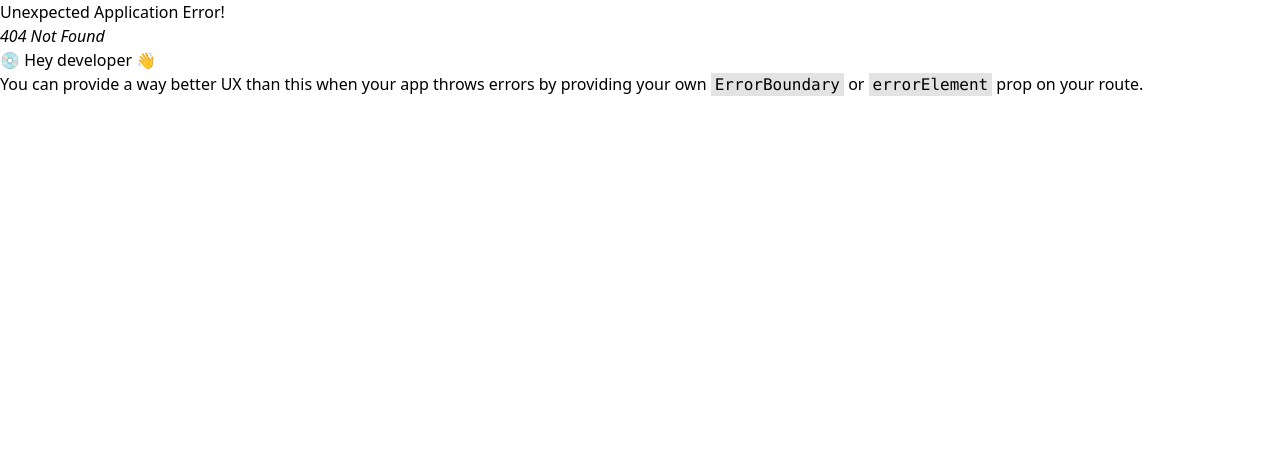
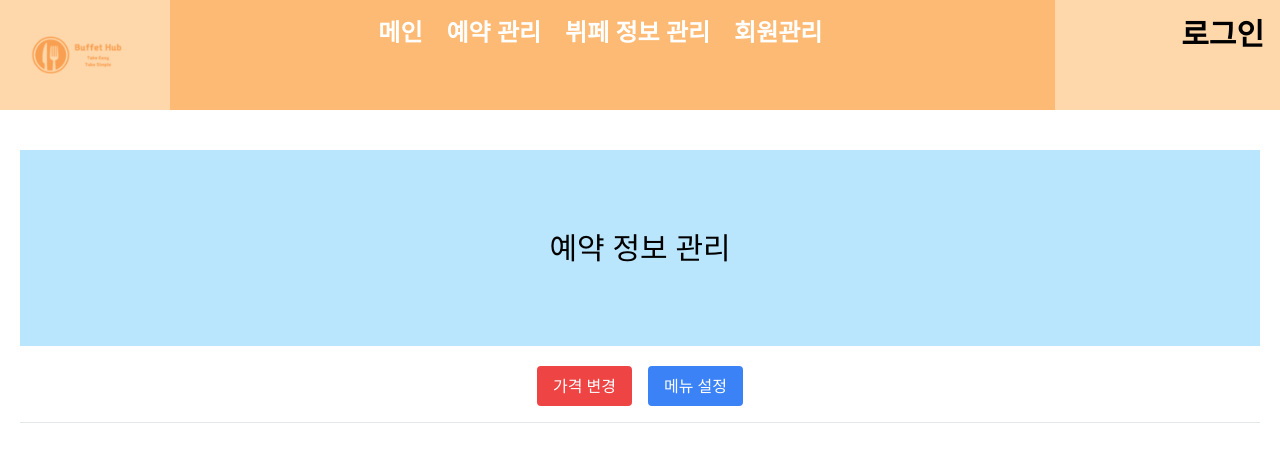
Before and after one commit to choisinsuk/BuffetHub, a React (Create React App) app: page /infoManager in a window 1280 px wide. Before the commit this address had no page. Shown: the top 462 px of the page. Built offline with nearby package versions, Linux system fonts and the light colour scheme.

Commit message:
각 페이지 레이아웃 설정

```diff
--- a/package.json
+++ b/package.json
@@ -7,6 +7,7 @@
     "@testing-library/react": "^13.4.0",
     "@testing-library/user-event": "^13.5.0",
     "react": "^18.3.1",
+    "react-calendar": "^5.0.0",
     "react-dom": "^18.3.1",
     "react-router-dom": "^6.26.2",
     "react-scripts": "5.0.1",
--- a/src/admin/components/menu/BasicMenu.js
+++ b/src/admin/components/menu/BasicMenu.js
@@ -8,49 +8,29 @@ const BasicMenu = () => {
           <img src={logo} alt="Logo" />
         </div>
 
-      <div className="w-4/5 bg-orange-300">
-        <ul className="flex p-4 text-white font-bold">
+      <div className="w-4/5 bg-orange-300 flex justify-center">
+        <ul className="flex p-4 text-white font-bold justify-center ">
 
-          <li className="pr-6 text-2xl"></li>
-
-          <li className="pr-6 text-2xl">
+          <li className="pr-6 text-2xl text-center">
             <Link to={"/"}>메인</Link>
           </li>
 
-          <li className="pr-6 text-2xl"></li>
-
-          <li className="pr-6 text-2xl">
-            <Link to={"/about"}>예약 관리</Link>
+          <li className="pr-6 text-2xl text-center">
+            <Link to={"/reserve"}>예약 관리</Link>
           </li>
 
-          <li className="pr-6 text-2xl"></li>
-
-          <li className="pr-6 text-2xl">
-            <Link to={"/about"}>뷔페 예약 설정</Link>
+          <li className="pr-6 text-2xl text-center">
+            <Link to={"/infoManager"}>뷔페 정보 관리</Link>
           </li>
 
-          <li className="pr-6 text-2xl"></li>
+          <li className="pr-6 text-2xl text-center">
+            <Link to={"/userManager"}>회원관리</Link>
+          </li>
+        </ul>
 
-          <li className="pr-6 text-2xl">
-            <Link to={"/about"}>뷔페 정보 설정</Link>
-          </li>
-
-          <li className="pr-6 text-2xl"></li>
-
-          <li className="pr-6 text-2xl">
-            <Link to={"/about"}>게시판 관리</Link>
-          </li>
-
-          <li className="pr-6 text-2xl"></li>
-
-          <li className="pr-6 text-2xl">
-            <Link to={"/about"}>회원 관리</Link>
-          </li>
-
-        </ul>
       </div>
       <div className="w-1/5 flex justify-end bg-orange-200 p-4 font-medium">
-        <div className="text-black font-bold text-3xl"><Link to={"/about"}>로그인</Link></div>
+        <div className="text-black font-bold text-3xl"><Link to={"/reserve"}>로그인</Link></div>
       </div>
     </nav>
   );
--- a/src/admin/layouts/AboutLayout.js
+++ /dev/null
@@ -1,25 +0,0 @@
-//필요한 모듈 가져오기
-import BasicMenu from "../components/menu/BasicMenu";
-
-//컴포넌트 정의
-//BasicLayout 컴포넌트는 children 이라는 props를 받아서 렌더링한다.
-const BasicLayout = ({ children }) => {
-  return (
-    <>
-      <BasicMenu></BasicMenu>
-
-      {/*div태그는 메인 콘텐츠와 사이드바를 포함하는 컨테이너. 반응형 레이아웃을 위해 flexbox를 사용한다.*/}
-      <div className="bg-white my-5 w-full flex flex-col space-y-4 md:flex-row md:space-x-4 md:space-y-0">
-
-        {/*main태그는 메인 콘텐츠 영역을 저의하며, 배경색과 패딩을 설정한다.*/}
-        <main className="bg-sky-300 w-full px-5 py-40 text-center">
-          {children}
-        </main>
-
-      </div>
-    </>
-  );
-}
-
-//컴포넌트 내보내기
-export default BasicLayout;
--- /dev/null
+++ b/src/admin/layouts/BuffetInfoLayout.js
@@ -0,0 +1,61 @@
+import React, { useState } from 'react';
+import BasicMenu from "../components/menu/BasicMenu";
+
+const BuffetInfoLayout = () => {
+  return (
+    <div>
+      <BasicMenu />
+      <MyPage />
+    </div>
+  );
+};
+
+const PriceTable = () => {
+  return (
+    //테이블 시작
+    <main className="bg-red-200 w-full px-5 py-60 text-center">
+          <div className="text-3xl">가격설정 들어갈 자리</div>
+        </main>
+  );
+};
+
+const MenuTable = () => {
+  return (
+    <main className="bg-sky-200 w-full px-5 py-60 text-center">
+          <div className="text-3xl">메뉴설정 들어갈 자리</div>
+        </main>
+  );
+};
+
+const MyPage = () => {
+  const [activeTab, setActiveTab] = useState(null);
+
+  return (
+    <div className="p-5">
+
+     <div className="bg-white my-5 w-full flex-row space-y-4 md:flex-row md:space-x-4 md:space-y-0">
+        {/*main태그는 메인 콘텐츠 영역을 저의하며, 배경색과 패딩을 설정한다.*/}
+        <main className="bg-sky-200 w-full px-5 py-20 text-center">
+        <div className="text-3xl">예약 정보 관리</div>
+        </main>
+      </div>
+
+      <div className="space-x-4 mb-4 text-center">
+        <button className="bg-red-500 text-white py-2 px-4 rounded" onClick={() => setActiveTab('price')} >
+          가격 변경
+        </button>
+        <button className="bg-blue-500 text-white py-2 px-4 rounded"  onClick={() => setActiveTab('menu')} >
+          메뉴 설정
+        </button>
+      </div>
+
+      <hr className="my-4" />
+
+      {/* 버튼에 따른 콘텐츠 렌더링 */}
+      {activeTab === 'price' && <PriceTable />}
+      {activeTab === 'menu' && <MenuTable />}
+    </div>
+  );
+};
+
+export default BuffetInfoLayout;
--- /dev/null
+++ b/src/admin/layouts/ListLayout.js
@@ -0,0 +1,34 @@
+//필요한 모듈 가져오기
+import BasicMenu from "../components/menu/BasicMenu";
+
+//컴포넌트 정의
+const ListLayout = ({ children }) => {
+  return (
+    <>
+      <BasicMenu></BasicMenu>
+
+      {/*div태그는 메인 콘텐츠와 사이드바를 포함하는 컨테이너. 반응형 레이아웃을 위해 flexbox를 사용한다.*/}
+      <div className="bg-white my-5 w-full flex-row space-y-4 md:flex-row md:space-y-0">
+        {/*main태그는 메인 콘텐츠 영역을 저의하며, 배경색과 패딩을 설정한다.*/}
+        <main className="bg-sky-200 w-full px-5 py-20 text-center">
+          <div className="text-3xl">예약 정보 관리</div>
+        </main>
+
+        <div className="bg-red-200 w-full px-2 py-4 text-center">
+          <div className="text-3xl">검색창</div>
+        </div>
+      </div>
+
+      <hr className="my-4" />
+
+      <div className="bg-white my-5 w-full flex-row space-y-4 md:flex-row md:space-x-4 md:space-y-0">
+        <main className="bg-sky-200 w-full px-5 py-20 text-center">
+        <div className="text-3xl">회원 리스트 들어갈 자리</div>
+        </main>
+      </div>
+
+    </>
+  );
+}
+//컴포넌트 내보내기
+export default ListLayout;
--- /dev/null
+++ b/src/admin/layouts/ReservationLayout.js
@@ -0,0 +1,35 @@
+//필요한 모듈 가져오기
+import BasicMenu from "../components/menu/BasicMenu";
+
+//컴포넌트 정의
+const ReservationLayout = ({ children }) => {
+  return (
+    <>
+      <BasicMenu></BasicMenu>
+
+      {/*div태그는 메인 콘텐츠와 사이드바를 포함하는 컨테이너. 반응형 레이아웃을 위해 flexbox를 사용한다.*/}
+      <div className="bg-white my-5 w-full flex-row space-y-4 md:flex-row md:space-x-4 md:space-y-0">
+        {/*main태그는 메인 콘텐츠 영역을 저의하며, 배경색과 패딩을 설정한다.*/}
+        <main className="bg-sky-200 w-full px-5 py-20 text-center">
+        <div className="text-3xl">예약 정보 관리</div>
+        </main>
+      </div>
+
+      <hr className="my-4" />
+
+      <div className="bg-white my-5 w-full flex-row space-y-4 md:flex-row md:space-x-4 md:space-y-0">
+        <main className="bg-yellow-200 w-full px-5 py-60 text-center">
+          <div className="text-3xl">캘린더 들어갈 자리</div>
+        </main>
+      </div>
+
+      <div className="bg-white my-5 w-full flex-row space-y-4 md:flex-row md:space-x-4 md:space-y-0">
+        <main className="bg-red-200 w-full px-5 py-60 text-center">
+          <div className="text-3xl">리스트</div>
+        </main>
+      </div>
+    </>
+  );
+}
+//컴포넌트 내보내기
+export default ReservationLayout;
--- a/src/admin/pages/about.js
+++ /dev/null
@@ -1,11 +0,0 @@
-import BasicLayout from "../layouts/AboutLayout";
-
-const About = () => {
-  return (
-    <BasicLayout>
-      <div className="text-3xl">About Page</div>
-    </BasicLayout>
-  );
-}
-
-export default About;
--- /dev/null
+++ b/src/admin/pages/buffetinfo.js
@@ -0,0 +1,10 @@
+import BuffetInfoLayout from "../layouts/BuffetInfoLayout";
+
+const BuffetInfo = () => {
+  return (
+    <BuffetInfoLayout>
+    </BuffetInfoLayout>
+  );
+}
+
+export default BuffetInfo;
--- /dev/null
+++ b/src/admin/pages/reservation.js
@@ -0,0 +1,10 @@
+import BasicLayout from "../layouts/ReservationLayout";
+
+const Reserve = () => {
+  return (
+    <BasicLayout>
+    </BasicLayout>
+  );
+}
+
+export default Reserve;
--- /dev/null
+++ b/src/admin/pages/userlist.js
@@ -0,0 +1,10 @@
+import ListLayout from "../layouts/ListLayout";
+
+const UserList = () => {
+  return (
+    <ListLayout>
+    </ListLayout>
+  );
+}
+
+export default UserList;
--- a/src/admin/router/root.js
+++ b/src/admin/router/root.js
@@ -9,7 +9,9 @@ const Loading = <div>Loading....</div>
 
 //비동기적 메인 페이지 로드
 const Main = lazy(() => import("../pages/main"))
-const About = lazy(() => import("../pages/about"))
+const Reserve = lazy(() => import("../pages/reservation"))
+const BuffetInfo = lazy(() => import("../pages/buffetinfo"))
+const UserList = lazy(() => import("../pages/userlist"))
 
 //라우터 설정
 const root = createBrowserRouter([
@@ -21,8 +23,18 @@ const root = createBrowserRouter([
   },
 
   {
-    path: "about",
-    element: <Suspense fallback={Loading}><About/></Suspense>
+    path: "/reserve",
+    element: <Suspense fallback={Loading}><Reserve/></Suspense>
+  },
+
+  {
+    path: "/infoManager",
+    element: <Suspense fallback={Loading}><BuffetInfo/></Suspense>
+  },
+
+  {
+    path: "/userManager",
+    element: <Suspense fallback={Loading}><UserList/></Suspense>
     }
 ]);
 
```
Also changed, not shown: 2 other files (tests, documents, lock files or other folders).
